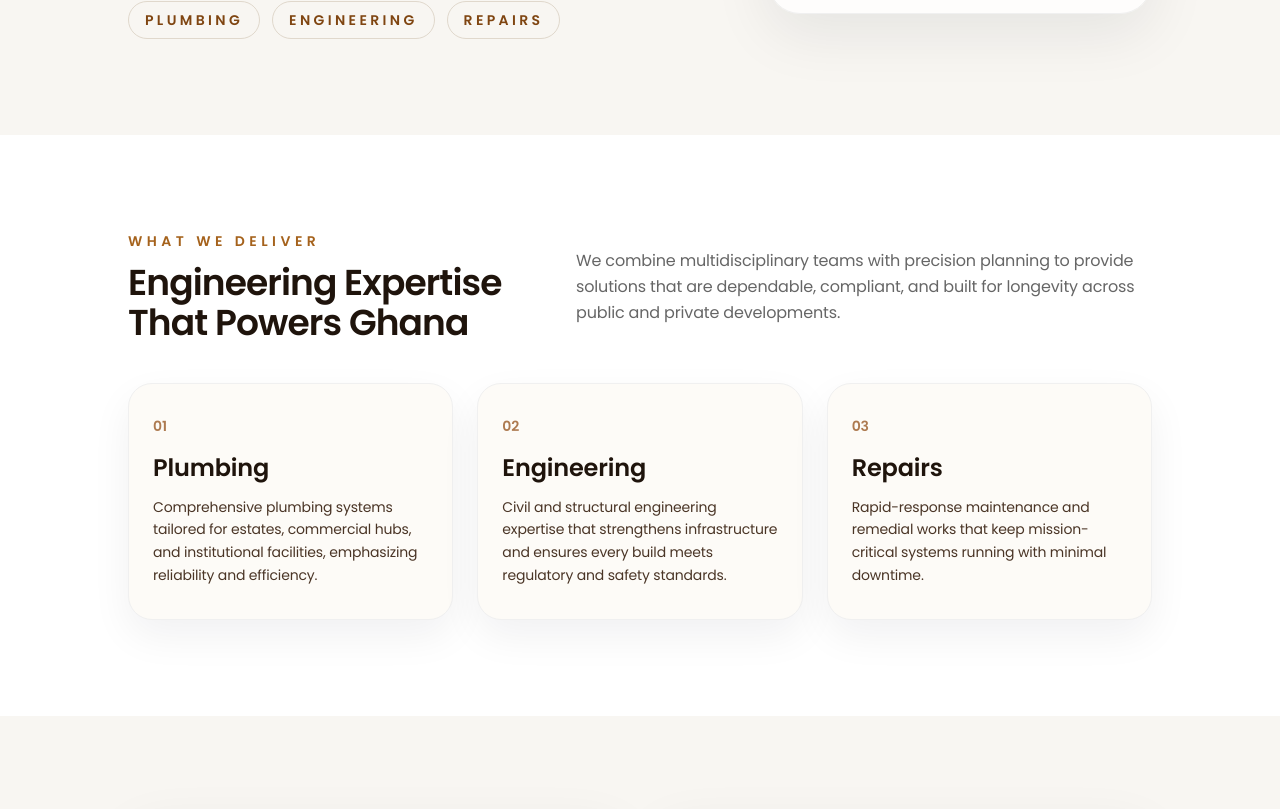
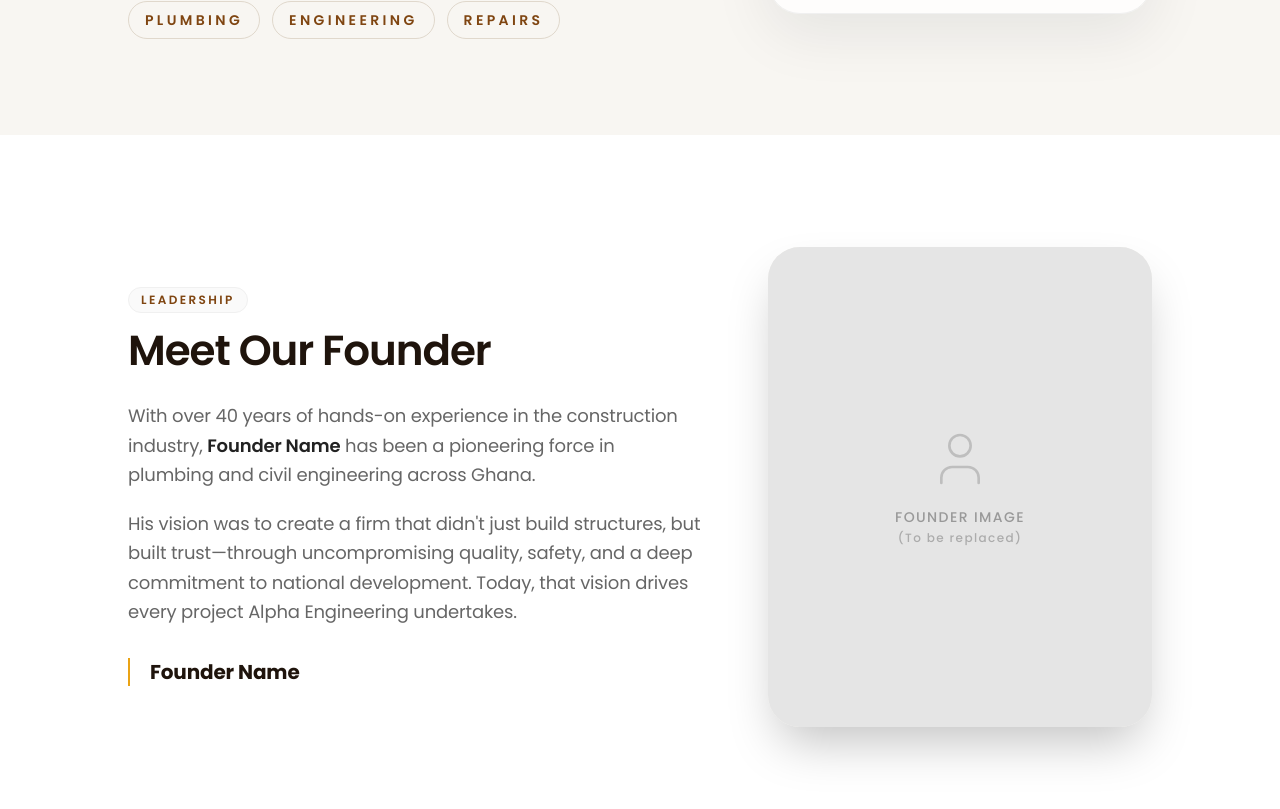
Before and after one commit to EllisOtoo/aelafrica, a Next.js app: page /about in a window 1280 px wide. Shown: the part 691-1500 px from the top of the page. Built offline with nearby package versions, Linux system fonts and the light colour scheme.

Commit message:
Replace What we deliver section with About founder

```diff
--- a/app/about/page.tsx
+++ b/app/about/page.tsx
@@ -1,4 +1,5 @@
 import Link from "next/link";
+import FounderSection from "../components/about/FounderSection";
 import {
   Award,
   CheckCircle,
@@ -148,44 +149,7 @@ export default function AboutPage() {
         </div>
       </section>
 
-      <section className="bg-white">
-        <div className="mx-auto flex w-full max-w-6xl flex-col gap-10 px-5 py-16 sm:px-8 md:px-10 lg:px-16 lg:py-24">
-          <div className="flex flex-col gap-4 md:flex-row md:items-center md:justify-between">
-            <div>
-              <p className="text-sm font-semibold uppercase tracking-[0.32em] text-[#A5621C]">
-                What We Deliver
-              </p>
-              <h2 className="mt-3 text-3xl font-semibold tracking-tight text-[#1F140C] sm:text-4xl">
-                Engineering Expertise That Powers Ghana
-              </h2>
-            </div>
-            <p className="max-w-xl text-base leading-relaxed text-[#666666]">
-              We combine multidisciplinary teams with precision planning to
-              provide solutions that are dependable, compliant, and built for
-              longevity across public and private developments.
-            </p>
-          </div>
-
-          <div className="grid gap-6 md:grid-cols-3">
-            {focusAreas.map((area, index) => (
-              <article
-                key={area.title}
-                className="flex flex-col rounded-3xl border border-[#F0F0F0] bg-[#FDFBF7] px-6 py-8 shadow-[0_16px_40px_rgba(15,23,42,0.06)]"
-              >
-                <span className="text-sm font-semibold text-[#AD7A50]">
-                  {String(index + 1).padStart(2, "0")}
-                </span>
-                <h3 className="mt-4 text-2xl font-semibold text-[#1F140C]">
-                  {area.title}
-                </h3>
-                <p className="mt-3 text-sm leading-relaxed text-[#4A3526]">
-                  {area.description}
-                </p>
-              </article>
-            ))}
-          </div>
-        </div>
-      </section>
+      <FounderSection />
 
       <section className="mx-auto w-full max-w-6xl px-5 py-16 sm:px-8 md:px-10 lg:px-16 lg:py-24">
         <div className="grid gap-8 lg:grid-cols-2">
--- /dev/null
+++ b/app/components/about/FounderSection.tsx
@@ -0,0 +1,93 @@
+import Image from "next/image";
+
+const FounderSection = () => {
+  return (
+    <section className="bg-white py-16 sm:py-24 lg:py-28">
+      <div className="mx-auto flex w-full max-w-6xl flex-col gap-10 px-5 sm:px-8 lg:flex-row lg:items-center lg:gap-16 lg:px-16">
+        {/* Text Content */}
+        <div className="flex flex-col gap-6 lg:max-w-xl">
+          <div className="flex flex-col gap-3">
+            <span className="inline-flex w-fit items-center rounded-full border border-[#F0F0F0] bg-[#FAFAFA] px-3 py-1 text-xs font-semibold uppercase tracking-[0.2em] text-[#7F4511]">
+              Leadership
+            </span>
+            <h2 className="text-3xl font-semibold leading-tight tracking-tight text-[#1F140C] sm:text-4xl lg:text-[42px]">
+              Meet Our Founder
+            </h2>
+          </div>
+          <div className="flex flex-col gap-5 text-base leading-relaxed text-[#666666] sm:text-lg">
+            <p>
+              With over 40 years of hands-on experience in the construction
+              industry,{" "}
+              <strong className="font-semibold text-[#222222]">
+                Founder Name
+              </strong>{" "}
+              has been a pioneering force in plumbing and civil engineering across
+              Ghana.
+            </p>
+            <p>
+              His vision was to create a firm that didn&apos;t just build structures, but
+              built trust—through uncompromising quality, safety, and a deep
+              commitment to national development. Today, that vision drives every
+              project Alpha Engineering undertakes.
+            </p>
+          </div>
+          <div className="mt-2 flex flex-col gap-1 border-l-2 border-[#EAA315] pl-5">
+            <span className="text-lg font-bold text-[#1F140C] sm:text-xl">
+              Founder Name
+            </span>
+            {/* <span className="text-sm font-medium uppercase tracking-wider text-[#7F4511]">
+              Managing Director
+            </span> */}
+          </div>
+        </div>
+
+        {/* Image / Visual */}
+        <div className="relative mx-auto w-full max-w-md lg:mx-0 lg:max-w-none lg:flex-1">
+          <div className="aspect-[4/5] w-full overflow-hidden rounded-[2rem] bg-[#F8F6F2] shadow-2xl">
+            {/* Placeholder for Founder Image */}
+            <div className="flex h-full w-full items-center justify-center bg-[#E5E5E5] text-[#999999]">
+              <div className="flex flex-col items-center gap-4 p-8 text-center">
+                <svg
+                  xmlns="http://www.w3.org/2000/svg"
+                  width="64"
+                  height="64"
+                  viewBox="0 0 24 24"
+                  fill="none"
+                  stroke="currentColor"
+                  strokeWidth="1"
+                  strokeLinecap="round"
+                  strokeLinejoin="round"
+                  className="opacity-50"
+                >
+                  <path d="M19 21v-2a4 4 0 0 0-4-4H9a4 4 0 0 0-4 4v2" />
+                  <circle cx="12" cy="7" r="4" />
+                </svg>
+                <div className="text-sm font-medium uppercase tracking-widest">
+                  Founder Image
+                  <br />
+                  <span className="text-xs normal-case opacity-75">
+                    (To be replaced)
+                  </span>
+                </div>
+              </div>
+            </div>
+            {/*
+            Uncomment when image is available:
+            <Image
+              src="/images/founder.jpg"
+              alt="Portrait of Ing. [Founder Name]"
+              fill
+              className="object-cover"
+            />
+            */}
+          </div>
+
+          {/* Decorative element */}
+          <div className="absolute -bottom-6 -right-6 -z-10 h-32 w-32 rounded-full border border-[#EAA315]/20 bg-[#EAA315]/10 lg:-bottom-10 lg:-right-10 lg:h-48 lg:w-48" />
+        </div>
+      </div>
+    </section>
+  );
+};
+
+export default FounderSection;
```
